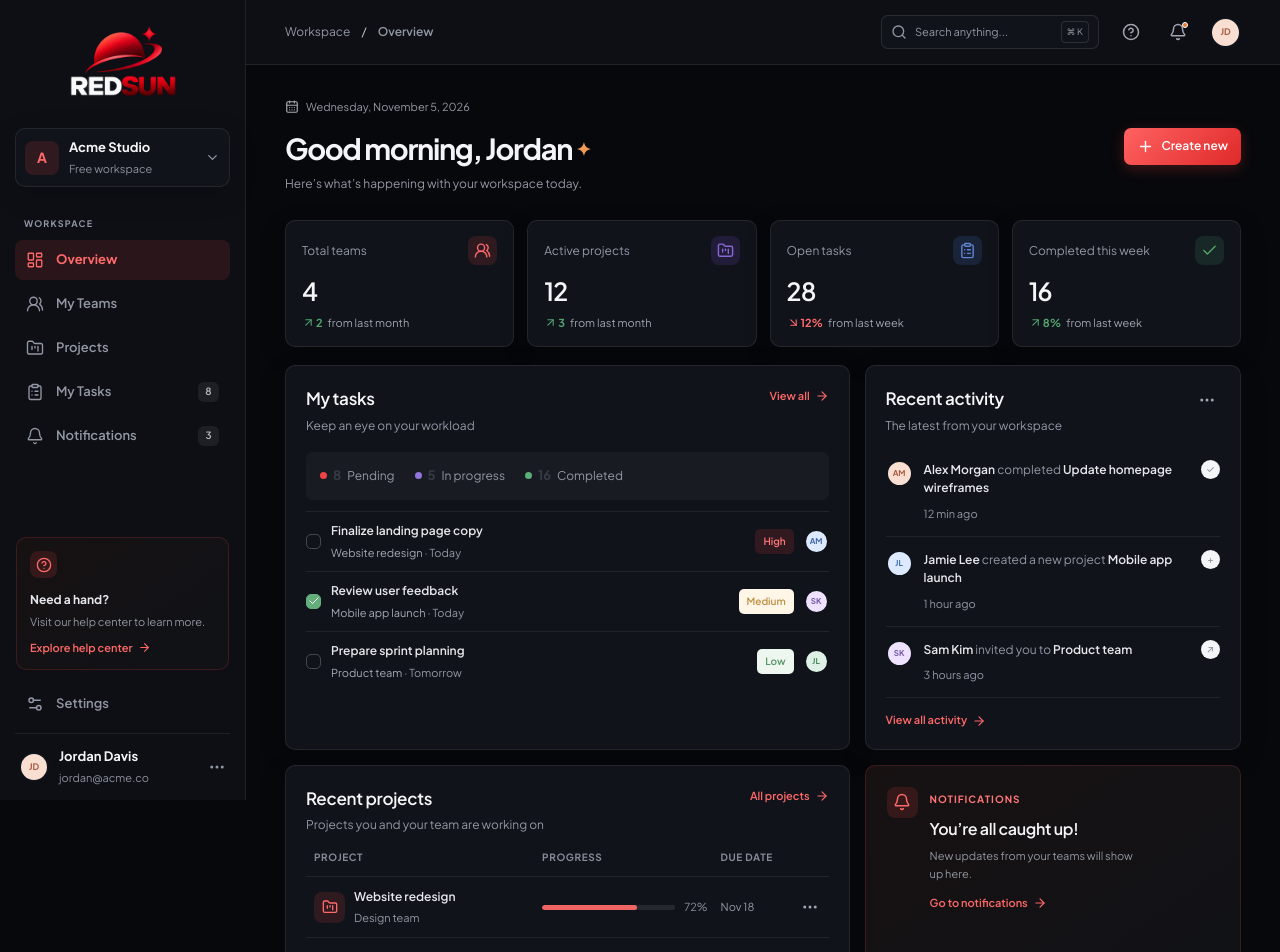
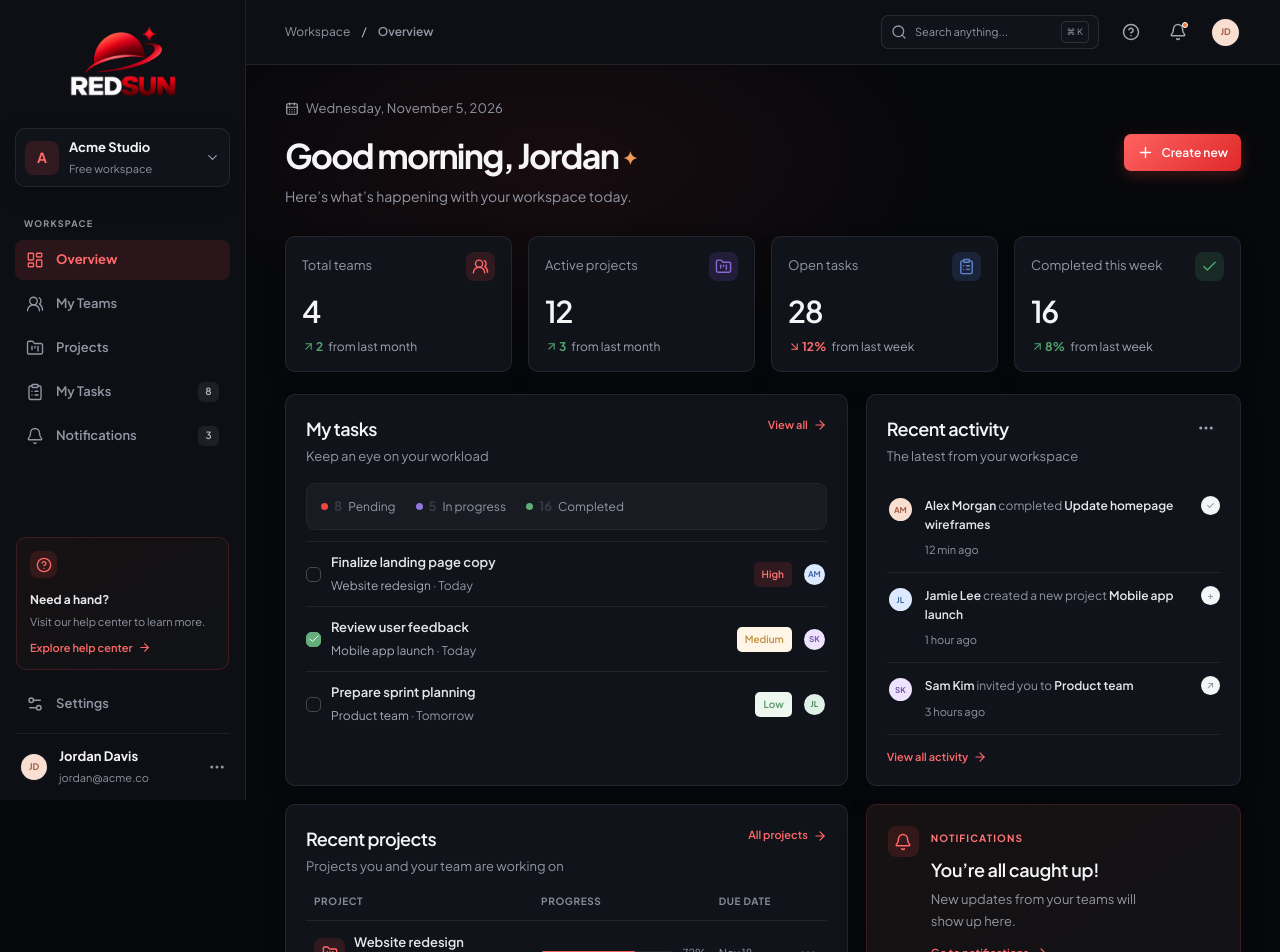
Before and after one commit to Yadnesh2026/AI-Operating-System-for-Teams, a Next.js app in the folder frontend/my-app/: page /dashboard in a window 1280 px wide. Shown: the top 952 px of the page. Built offline with nearby package versions, Linux system fonts and the light colour scheme.

Commit message:
Chnage the style teams

```diff
--- a/frontend/my-app/app/dashboard/dashboard.module.css
+++ b/frontend/my-app/app/dashboard/dashboard.module.css
@@ -106,3 +106,44 @@
 .brand{width:100%;height:100px;justify-content:center;margin:0 0 14px}
 .brandLogo{display:block;width:150px;height:100px;object-fit:contain}
 @media(max-width:780px){.sidebar{padding-top:18px}.brand{height:38px;margin-bottom:25px}.brandLogo{width:54px;height:36px}}
+
+/* Refined dashboard hierarchy, aligned with the team directory */
+.content{position:relative;isolation:isolate}
+.content:before{position:absolute;z-index:-1;top:-95px;left:-65px;width:min(760px,85vw);height:380px;border-radius:50%;background:radial-gradient(ellipse,rgba(239,68,68,.075),transparent 70%);pointer-events:none;content:""}
+.greetingRow{margin-bottom:29px}
+.date{font-size:13px;letter-spacing:.01em}
+.greetingRow h1{font-size:34px;letter-spacing:-.05em}
+.greetingRow p{font-size:14px}
+.stats{gap:16px;margin-bottom:22px}
+.statCard{position:relative;overflow:hidden;min-height:132px;background:linear-gradient(145deg,rgba(20,22,30,.98),rgba(13,15,21,.98));box-shadow:0 10px 26px rgba(0,0,0,.1);transition:transform .18s,border-color .18s}
+.statCard:hover{transform:translateY(-2px);border-color:rgba(239,68,68,.25)}
+.statTop{font-size:13px}
+.statValue{font-size:30px;letter-spacing:-.04em}
+.statFoot{font-size:12px}
+.dashboardGrid{gap:18px}
+.panel{background:linear-gradient(145deg,rgba(19,21,29,.98),rgba(14,16,22,.98));box-shadow:0 10px 28px rgba(0,0,0,.1);transition:border-color .18s}
+.panel:hover{border-color:rgba(255,255,255,.13)}
+.panelHeader{margin-bottom:17px}
+.panelHeader h2{font-size:18px;letter-spacing:-.03em}
+.panelHeader p{font-size:13px}
+.taskSummary{min-height:47px;padding:0 14px;border:1px solid rgba(255,255,255,.045);border-radius:9px;background:rgba(255,255,255,.035)}
+.taskMetric{font-size:12px}
+.taskRow{min-height:65px}
+.taskTitle b{font-size:13px}
+.taskTitle small{font-size:12px}
+.activityRow{min-height:65px}
+.activityText p{font-size:12px;line-height:1.55}
+.activityText small{font-size:11px}
+.textLink{transition:gap .18s,color .18s}
+.textLink:hover{gap:9px;color:#ff9393}
+.projectsPanel{overflow:hidden}
+.projectHeading{font-size:10px;letter-spacing:.06em}
+.projectRow{min-height:66px}
+.projectName b{font-size:13px}
+.projectName small,.dueDate,.progressCell small{font-size:11px}
+.notificationCard{position:relative;overflow:hidden;background:radial-gradient(ellipse at 100% 0%,rgba(239,68,68,.12),transparent 58%),linear-gradient(145deg,#171416,#101116);box-shadow:0 10px 28px rgba(0,0,0,.12)}
+.notificationCard h2{font-size:18px}
+.notificationCard p{font-size:13px;line-height:1.65}
+.noticeLabel{letter-spacing:.11em}
+.footer{padding-top:25px;font-size:12px}
+@media(max-width:780px){.greetingRow h1{font-size:29px}.stats{gap:12px}.dashboardGrid{gap:14px}}
--- a/frontend/my-app/app/teams/TeamListPage.tsx
+++ b/frontend/my-app/app/teams/TeamListPage.tsx
@@ -95,6 +95,7 @@ export default function TeamListPage() {
                 </div>
                 <div className={styles.cardMeta}>
                   <span className={styles.metaItem}><UsersRound size={14} /> {team.members.length} {team.members.length === 1 ? "member" : "members"}</span>
+                  <span className={styles.metaItem}><FolderKanban size={14} /> {team.projects.length} {team.projects.length === 1 ? "project" : "projects"}</span>
                   <span className={styles.metaItem}><CalendarDays size={14} /> Created {team.createdAt}</span>
                 </div>
                 <div className={styles.cardFooter}>
```
Also changed, not shown: frontend/my-app/app/teams/teams.module.css.
